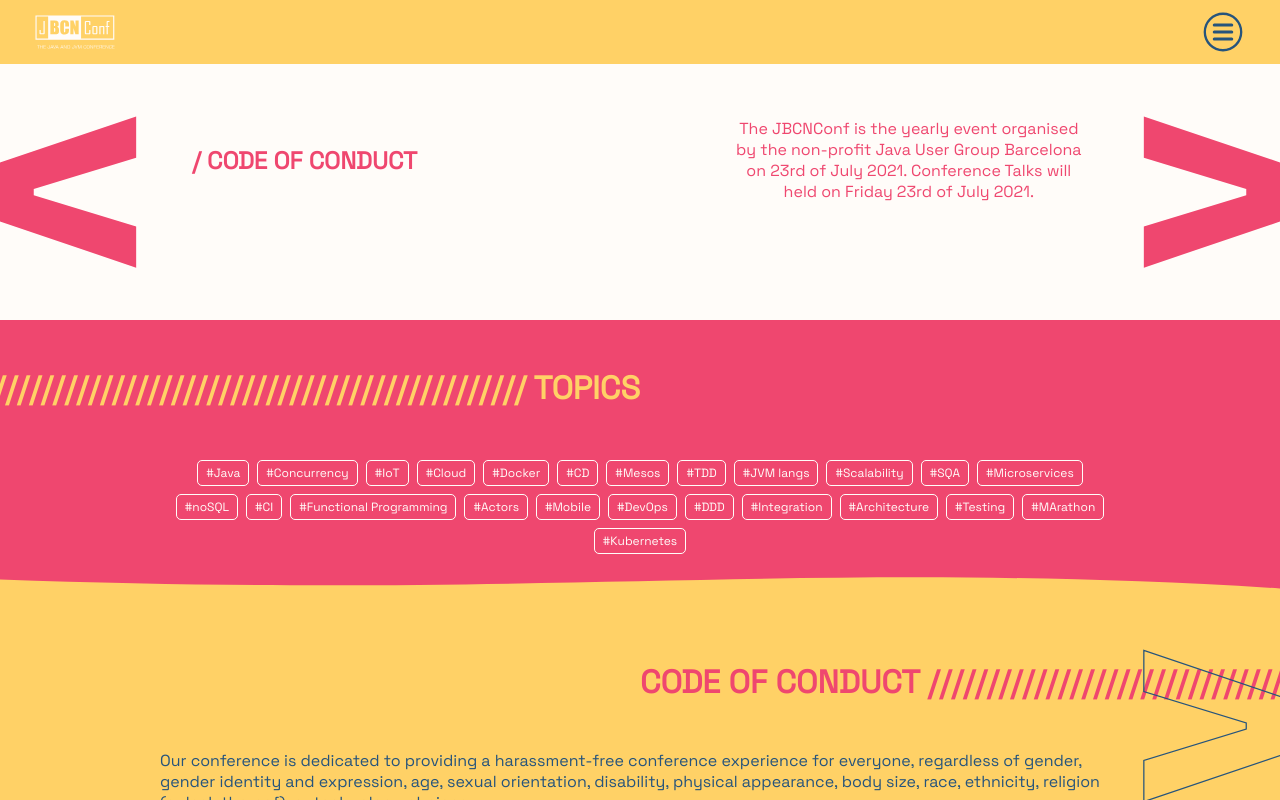
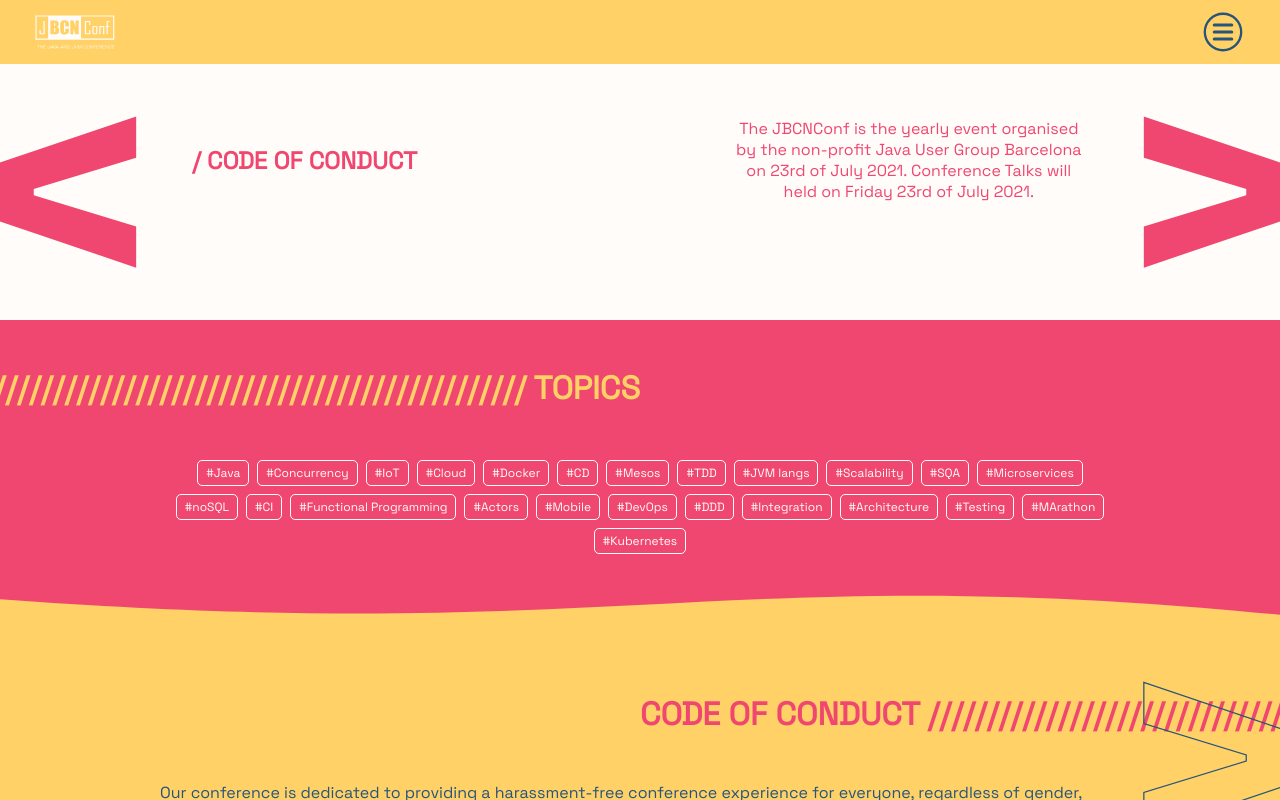
Before and after one commit to dev-bcn/dev-bcn.github.io, a React (Create React App) app: page /codeOfConduct in a window 1280 px wide. Shown: the top 800 px of the page. Built offline with nearby package versions, Linux system fonts and the light colour scheme.

Commit message:
remove card image animation

```diff
--- a/src/views/Home/components/Faqs/Faqs.tsx
+++ b/src/views/Home/components/Faqs/Faqs.tsx
@@ -22,7 +22,7 @@ export const StyledFaqSection = styled(motion.section)`
   }
 `;
 
-const StyledWaveContainer = styled.div`
+export const StyledWaveContainer = styled.div`
   background: ${COLOR_PINK};
   overflow-y: hidden;
   height: 5rem;
--- a/src/views/Home/components/Faqs/components/FaqsCard.tsx
+++ b/src/views/Home/components/Faqs/components/FaqsCard.tsx
@@ -1,9 +1,9 @@
-import { FC } from "react";
-import styled from "styled-components";
-import { motion } from "framer-motion";
-import ReadMoreIcon from "../../../../../assets/images/ReadMoreIcon.svg";
-import { Link } from "react-router-dom";
-import { COLOR_WHITE } from "../../../../../styles/colors";
+import { FC } from 'react';
+import styled from 'styled-components';
+import { motion } from 'framer-motion';
+import ReadMoreIcon from '../../../../../assets/images/ReadMoreIcon.svg';
+import { Link } from 'react-router-dom';
+import { COLOR_WHITE } from '../../../../../styles/colors';
 
 type FaqCardType = {
   faq: {
@@ -44,22 +44,6 @@ export const StyledFaqImage = styled(motion.img)`
   display: block;
   height: 100%;
   width: 100%;
-`;
-
-export const StyledImageAnimation = styled.div`
-  position: absolute;
-  top: 0;
-  bottom: 0;
-  left: 0;
-  right: 0;
-  height: 100%;
-  width: 100%;
-  opacity: 0;
-  transition: 0.25s linear;
-  background-color: rgba(255, 209, 102, 0.5);
-  &:hover {
-    opacity: 1;
-  }
 `;
 
 export const StyledFaqInfo = styled(motion.div)<{ align: string }>`
@@ -106,21 +90,22 @@ const FaqCard: FC<FaqCardType> = ({ faq, index }) => {
   const isOdd = index % 2 === 0 ? true : false;
 
   return (
-    <StyledFaqCard direction={isOdd ? "row" : "row-reverse"}>
+    <StyledFaqCard direction={isOdd ? 'row' : 'row-reverse'}>
       <StyledFaqImageContainer
-        padding={isOdd ? "0 .75rem 0 0" : "0 0 0 .75rem"}
+        padding={isOdd ? '0 .75rem 0 0' : '0 0 0 .75rem'}
       >
         <StyledFaqImage
           src={require(`../../../../../assets/images/FaqsImage${index}.png`)}
         />
-        <StyledImageAnimation />
       </StyledFaqImageContainer>
-      <StyledFaqInfo align={isOdd ? "flex-start" : "flex-end"}>
-        <StyledFaqTitle textAlign={isOdd ? "left" : "right"}>
+      <StyledFaqInfo align={isOdd ? 'flex-start' : 'flex-end'}>
+        <StyledFaqTitle textAlign={isOdd ? 'left' : 'right'}>
           {faq.question}
         </StyledFaqTitle>
-        <StyledFaqText textAlign={isOdd ? "left" : "right"}>{faq.answer}</StyledFaqText>
-        <Link to="/">
+        <StyledFaqText textAlign={isOdd ? 'left' : 'right'}>
+          {faq.answer}
+        </StyledFaqText>
+        <Link to='/'>
           <StyledFaqDetailButton src={ReadMoreIcon} />
         </Link>
       </StyledFaqInfo>
--- a/src/views/codeOfConduct/CodeOfConduct.tsx
+++ b/src/views/codeOfConduct/CodeOfConduct.tsx
@@ -1,40 +1,31 @@
-import { FC } from "react";
-import TitleSection from "../../components/SectionTitle/TitleSection";
-import SectionWrapper from "../../components/SectionWrapper/SectionWrapper";
-import {
-  BIG_BREAKPOINT,
-  MOBILE_BREAKPOINT,
-} from "../../constants/BreakPoints";
+import { FC } from 'react';
+import TitleSection from '../../components/SectionTitle/TitleSection';
+import SectionWrapper from '../../components/SectionWrapper/SectionWrapper';
+import { BIG_BREAKPOINT, MOBILE_BREAKPOINT } from '../../constants/BreakPoints';
 import {
   COLOR_BLACK_BLUE,
   COLOR_PINK,
   COLOR_WHITE,
   COLOR_YELLOW,
-} from "../../styles/colors";
+} from '../../styles/colors';
 import {
   StyledSpeakersSection,
   StyledLessIcon,
   StyledMoreIcon,
-} from "../Speakers/Speakers";
-import LessThanRedIcon from "../../assets/images/LessThanRedIcon.svg";
-import MoreThanRedIcon from "../../assets/images/MoreThanRedIcon.svg";
-import { useWindowSize } from "react-use";
-import styled from "styled-components";
-import { RightHashWithText } from "../../components/RightHashWithText/RightHashWithText";
-import { LeftHashWithText } from "../../components/LeftHashWithText/LeftHashWithText";
-import { CodeOfConductTags } from "./CodeOfConductData";
-import { Tag } from "../../components/Tag/Tag";
-import { StyledTagsWrapper } from "../Talks/components/TalkCard";
-import { StyledMarginBottom } from "../Talks/Talks";
-import MoreThanTransparentIcon from "../../assets/images/MoreThanTransparentIcon.svg";
-import LessThanTransparentIcon from "../../assets/images/LessThanTransparentIcon.svg";
-
-const StyledWaveContainer = styled.div`
-  background: ${COLOR_PINK};
-  overflow-y: hidden;
-  height: 3rem;
-  width: 100%;
-`;
+} from '../Speakers/Speakers';
+import LessThanRedIcon from '../../assets/images/LessThanRedIcon.svg';
+import MoreThanRedIcon from '../../assets/images/MoreThanRedIcon.svg';
+import { useWindowSize } from 'react-use';
+import styled from 'styled-components';
+import { RightHashWithText } from '../../components/RightHashWithText/RightHashWithText';
+import { LeftHashWithText } from '../../components/LeftHashWithText/LeftHashWithText';
+import { CodeOfConductTags } from './CodeOfConductData';
+import { Tag } from '../../components/Tag/Tag';
+import { StyledTagsWrapper } from '../Talks/components/TalkCard';
+import { StyledMarginBottom } from '../Talks/Talks';
+import MoreThanTransparentIcon from '../../assets/images/MoreThanTransparentIcon.svg';
+import LessThanTransparentIcon from '../../assets/images/LessThanTransparentIcon.svg';
+import { StyledWaveContainer } from '../Home/components/Faqs/Faqs';
 
 const StyledSectionsSeparator = styled.div`
   background: ${COLOR_WHITE};
@@ -77,12 +68,12 @@ export const CodeOfConduct: FC = () => {
       <SectionWrapper color={COLOR_WHITE} marginTop={5}>
         <StyledSpeakersSection>
           <TitleSection
-            title="CODE OF CONDUCT"
-            subtitle="The JBCNConf is the yearly event
+            title='CODE OF CONDUCT'
+            subtitle='The JBCNConf is the yearly event
             organised by the non-profit Java User
             Group Barcelona on 23rd of July 2021.
             Conference Talks will held on Friday
-            23rd of July 2021."
+            23rd of July 2021.'
             color={COLOR_PINK}
           />
           {width > MOBILE_BREAKPOINT && (
@@ -95,7 +86,7 @@ export const CodeOfConduct: FC = () => {
       </SectionWrapper>
       <StyledSectionsSeparator />
       <SectionWrapper color={COLOR_PINK} marginTop={0}>
-        <LeftHashWithText color={COLOR_YELLOW} text="TOPICS" />
+        <LeftHashWithText color={COLOR_YELLOW} text='TOPICS' />
         <StyledSpeakersSection>
           <StyledTagsWrapper>
             {CodeOfConductTags.map((tag) => (
@@ -107,19 +98,19 @@ export const CodeOfConduct: FC = () => {
 
       <StyledWaveContainer>
         <svg
-          viewBox="0 0 500 150"
-          preserveAspectRatio="none"
-          style={{ height: "100%", width: "100%" }}
+          viewBox='0 0 500 150'
+          preserveAspectRatio='none'
+          style={{ height: '100%', width: '100%' }}
         >
           <path
-            d="M-16.64,37.02 C233.92,117.94 330.41,-50.80 555.58,103.13 L500.00,150.00 L0.00,150.00 Z"
-            style={{ stroke: "none", fill: "#ffd166" }}
+            d='M-1.97,61.69 C252.54,152.47 282.44,-23.17 523.42,103.13 L500.00,150.00 L0.00,150.00 Z'
+            style={{ stroke: 'none', fill: '#ffd166' }}
           ></path>
         </svg>
       </StyledWaveContainer>
 
       <SectionWrapper color={COLOR_YELLOW} marginTop={0}>
-        <RightHashWithText color={COLOR_PINK} text="CODE OF CONDUCT" />
+        <RightHashWithText color={COLOR_PINK} text='CODE OF CONDUCT' />
         {width > MOBILE_BREAKPOINT && (
           <>
             <StyleMoreIcon src={LessThanTransparentIcon} />
```
Also changed, not shown: src/views/codeOfConduct/CodeOfConductData.ts (+24 -24 lines), 1 other file (tests, documents, lock files or other folders).
